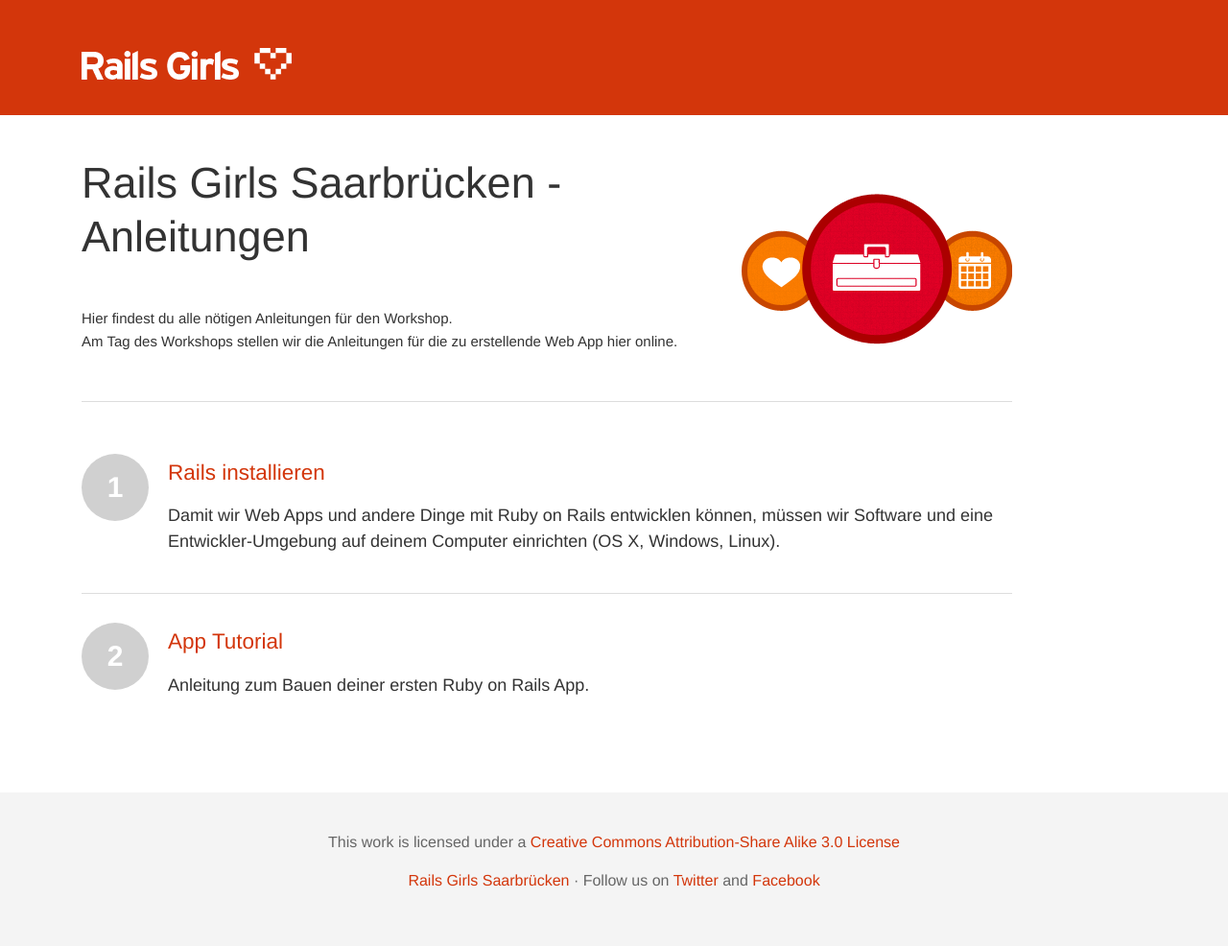
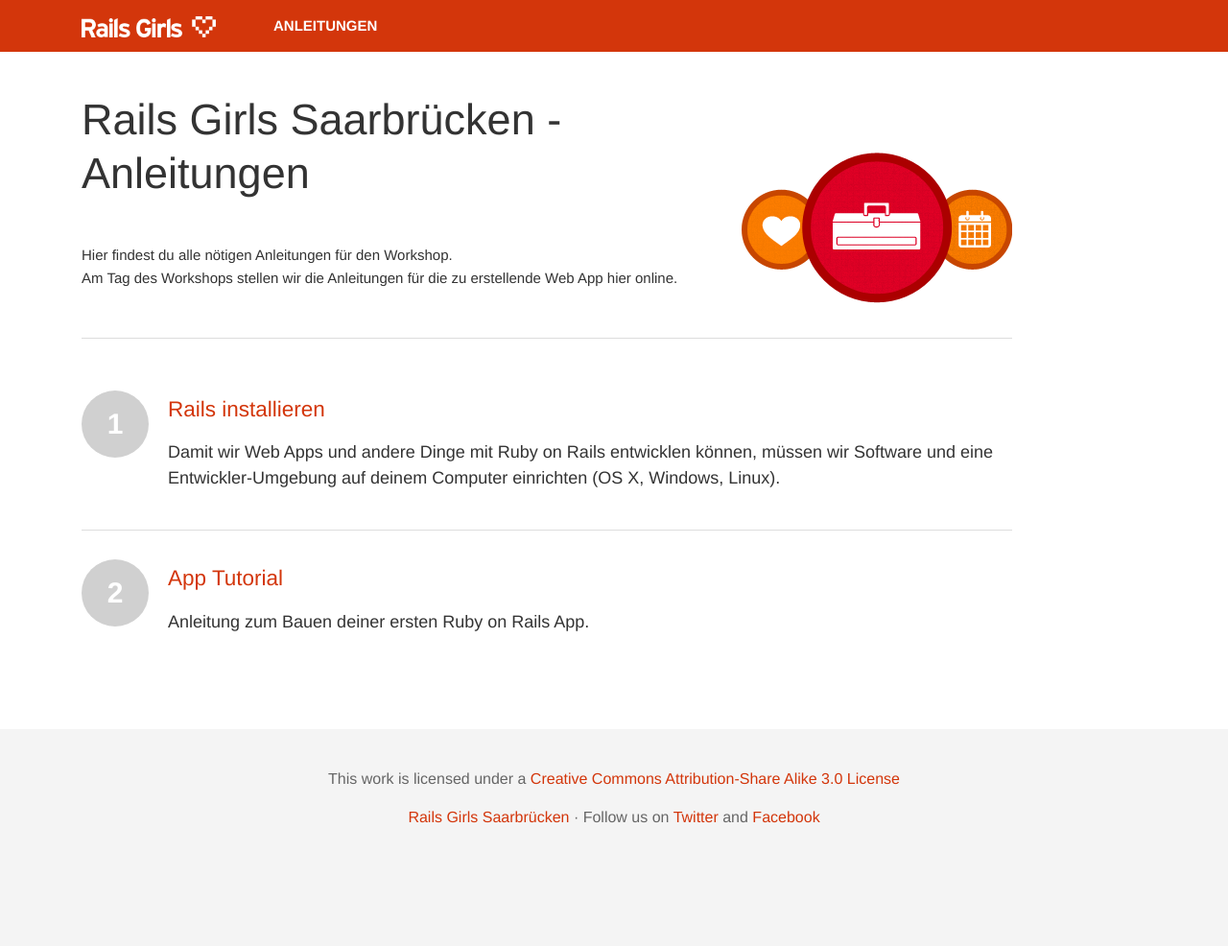
Before and after one commit to railsgirlssb/guides, a Jekyll site: the page built from index.html, in a window 1280 px wide. Shown: the whole page at 96% size. Built offline with Jekyll 4.4.1, drawn with Linux system fonts in a browser that asks for light colours; nearby versions of some CDN libraries; after the commit the page ends 920 px from its top, so only the background shows below that.

Commit message:
add styling changes for header

```diff
--- a/_layouts/default.html
+++ b/_layouts/default.html
@@ -23,6 +23,11 @@
         <a class="span3" href="/" id="logo">
           <img src="/images/railsgirls-logo.png"/>
         </a>
+        <div class="links">
+          <a class="span3" href="/">
+            Anleitungen
+          </a>
+        </div>
         <nav></nav>
       </div>
     </header>
--- a/css/style.css
+++ b/css/style.css
@@ -15,6 +15,7 @@
   font-weight: normal;
   font-size: 3em;
   margin: 0.5em 0 1em;
+  padding-top: 20px;
 }
 
 h2 {
@@ -72,14 +73,30 @@
 }
 
 header {
-  height: 70px;
   color: #fff;
-  padding-top: 50px;
+  padding: 15px 0;
   background: #d3360b;
 }
 
 header #logo {
+  width: 140px;
   float: left;
+}
+
+header a {
+  color: #fff;
+  float: left;
+  text-transform: uppercase;
+  font-weight: bold;
+}
+
+header a:hover {
+  color: #fff;
+  text-decoration: underline;
+}
+
+header .links {
+  margin-left: 200px;
 }
 
 nav {
@@ -196,7 +213,7 @@
 }
 
 .hero {
-  padding: 20px 320px 20px 0;
+  padding: 0 320px 20px 0;
   background: url(../images/guides-hero.png) right 80px no-repeat;
 }
 .hero h1 {
```
